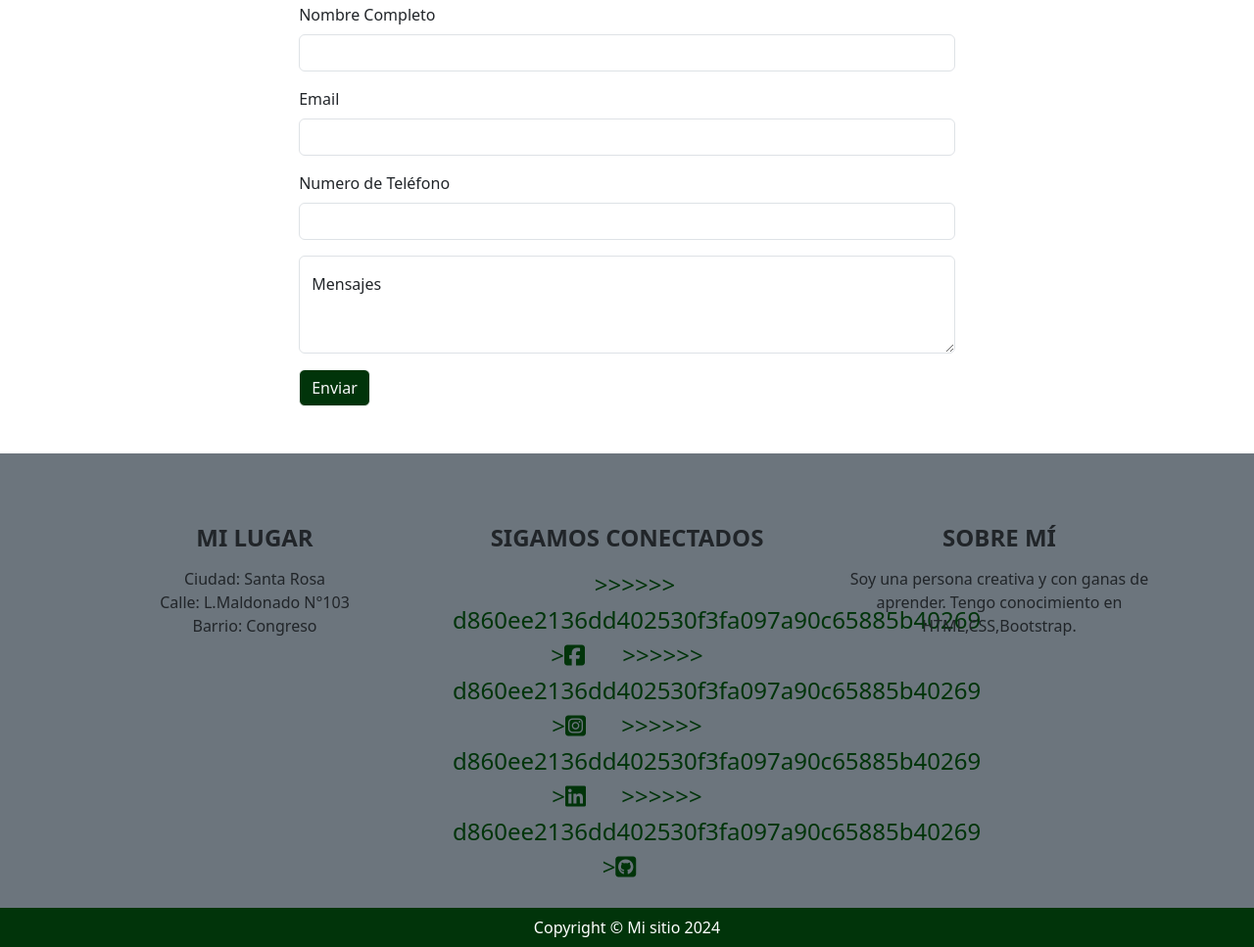
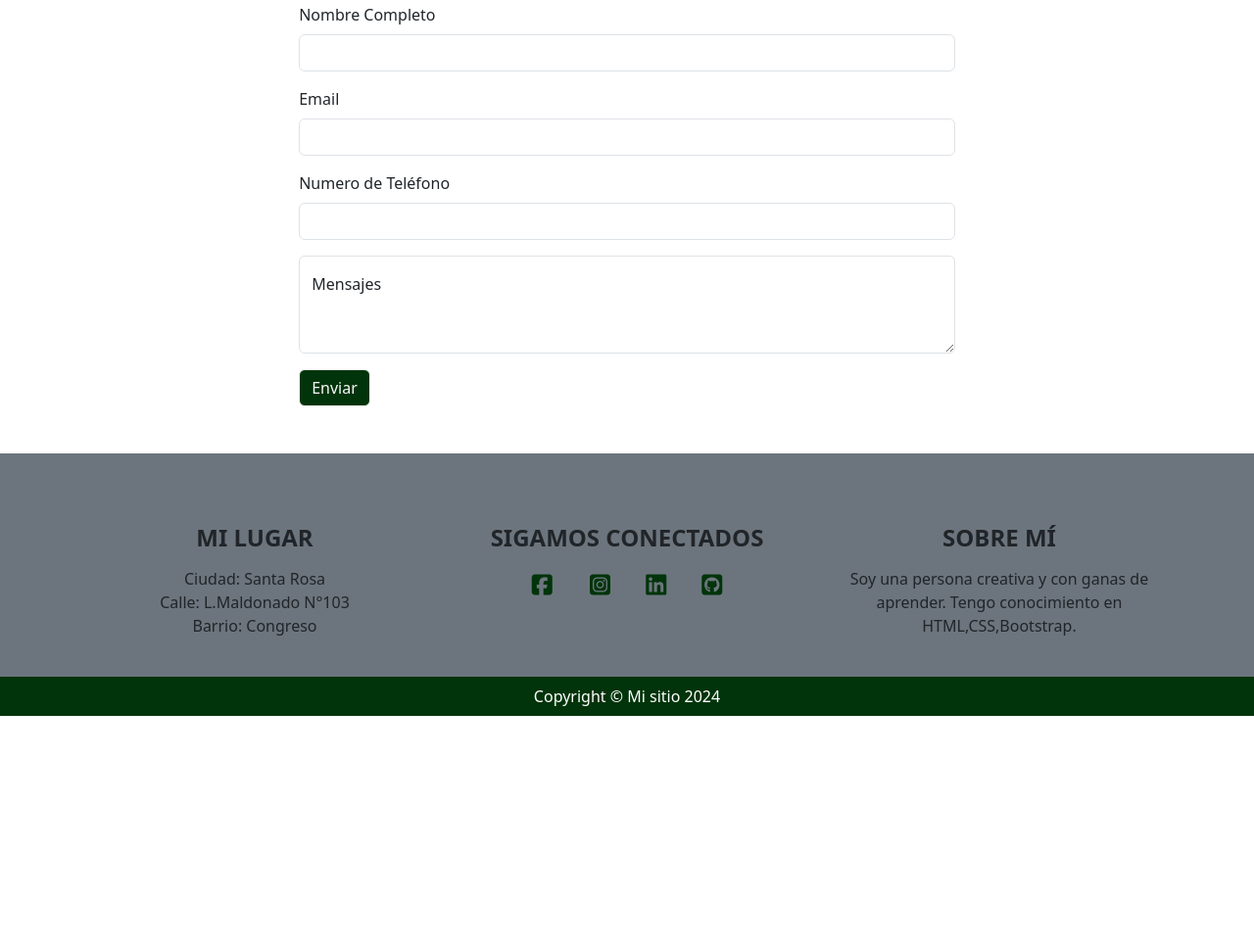
Before and after one commit to Brian-Tech-prog/Porfolio, a plain HTML site: page index.html in a window 1280 px wide. Shown: the part 1949-2916 px from the top of the page at 98% size. After the commit the page ends 2680 px from the top, so only its background shows below. Drawn offline with nearby package versions, Linux system fonts and the light colour scheme.

Commit message:
<a target>

```diff
--- a/index.html
+++ b/index.html
@@ -664,40 +664,28 @@
                 class="text-decoration-none icons mx-3 fs-4"
                 id="a1"
                 href="#pie"
-<<<<<<< HEAD
                 target="_blank"
-=======
->>>>>>> d860ee2136dd402530f3fa097a90c65885b40269
                 ><i class="fa-brands fa-square-facebook"></i>
               </a>
               <a
                 class="text-decoration-none icons mx-3 fs-4"
                 id="a2"
                 href="#pie"
-<<<<<<< HEAD
                 target="_blank"
-=======
->>>>>>> d860ee2136dd402530f3fa097a90c65885b40269
                 ><i class="fa-brands fa-square-instagram"></i
               ></a>
               <a
                 class="text-decoration-none icons mx-3 fs-4"
                 id="a3"
                 href="#pie"
-<<<<<<< HEAD
                 target="_blank"
-=======
->>>>>>> d860ee2136dd402530f3fa097a90c65885b40269
                 ><i class="fa-brands fa-linkedin"></i
               ></a>
               <a
                 class="text-decoration-none icons mx-3 fs-4"
                 id="a4"
                 href="https://github.com/Brian-Tech-prog"
-<<<<<<< HEAD
                 target="_blank"
-=======
->>>>>>> d860ee2136dd402530f3fa097a90c65885b40269
                 ><i class="fa-brands fa-square-github"></i
               ></a>
             </nav>
```
